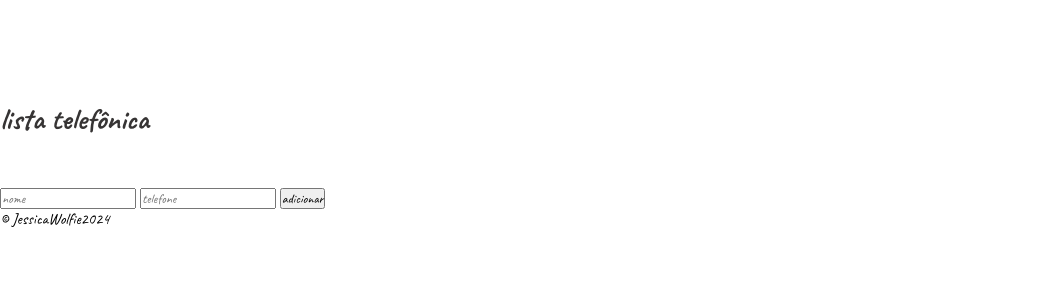
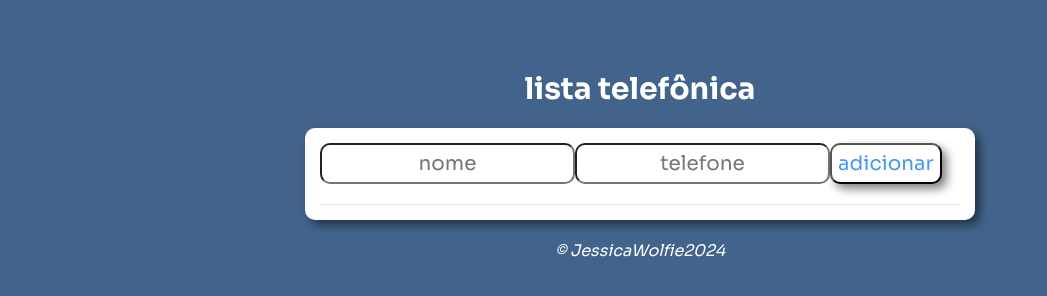
Before and after one commit to jessicawolfie/curso_ebac_frontend, a plain HTML site: page lista_telefonica/index.html in a window 1280 px wide. Shown: the whole page, without its empty margins (0-1047 px from the left). Drawn offline with Linux system fonts and the light colour scheme.

Commit message:
atulização do corpo da tabela

```diff
--- a/lista_telefonica/main.css
+++ b/lista_telefonica/main.css
@@ -1,28 +1,74 @@
 * {
     margin: 0;
     padding: 0;
-    font-family: "Caveat", cursive ;
+    font-family: "Sora", sans-serif;
 }
 
 body {
-    background-color: white;
-    padding-top:100px ;
+    background-color: #42648c;
+    padding-top:50px;
 }
 
 header {
-    display: flex;
-    align-items: center;
-    margin-bottom: 50px;
+    text-align: center;
+    padding: 20px;
 }
 
 header h1 {
     font-size: 30px;
     font-style: normal;
-    color: rgb(54, 52, 52);
+    text-align: center;
+    color: white;
 }
 
-.container {
-    max-width: 960px;
+section {
+    background: white;
+    border-radius: 10px;
+    padding: 15px;
+    width: 640px;
+    margin: auto;
+    box-shadow: 5px 5px 10px rgba(0, 0, 0, 0.494);
+}
+
+form {
+    display: flex;
+    max-width: 640px;
     width: 100%;
-    margin: 0 auto;
 }
+
+form input {
+    font-size: 20px;
+    text-align: center;
+    border-radius: 10px;
+}
+
+form button {
+    align-items: center;
+    background-color: white;
+    box-shadow: 5px 5px 10px rgba(0, 0, 0, 0.494);
+    border-radius: 10px;
+    cursor: pointer;
+    padding: 6px;
+    font-size: 20px;
+    color: #4597F7;
+
+}
+
+table {
+    width: 100%
+}
+
+table td {
+    font-size: 18px;
+    border-bottom: 1px solid rgba(0, 0, 0, 0.1);
+    vertical-align: middle;
+    padding: 10px;
+    color: #4597F7;
+}
+
+footer {
+    color: white;
+    font-style: italic;
+    text-align: center;
+    padding: 20px;
+}
```
